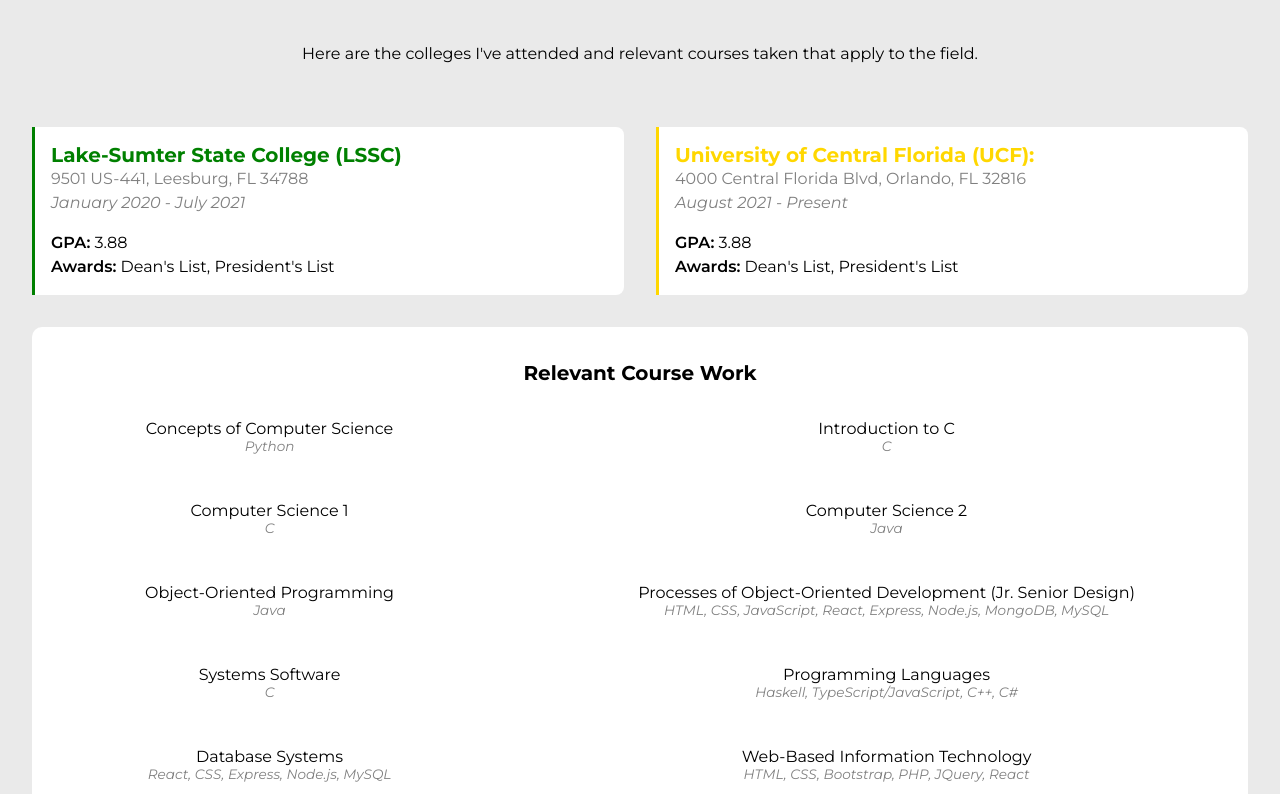
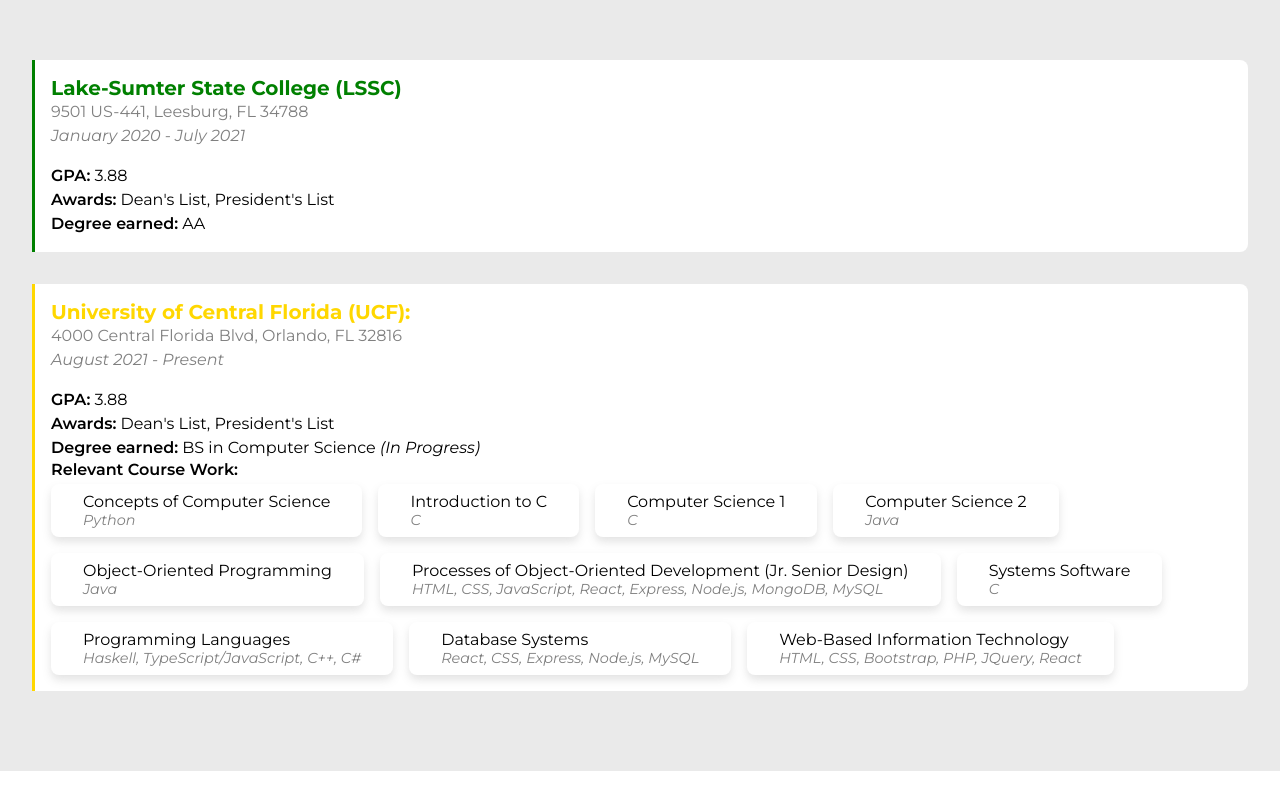
Before and after one commit to colinbillingsley/colinbillingsley.github.io, a React (Create React App) app in the folder frontend/: page / in a window 1280 px wide. Shown: the part 1606-2400 px from the top of the page. Built offline with nearby package versions, Linux system fonts and the light colour scheme.

Commit message:
reformatted education section and made navbar fixed for all screens

```diff
--- a/frontend/src/components/Education.js
+++ b/frontend/src/components/Education.js
@@ -11,6 +11,7 @@
                         <li className="uni-dates">January 2020 - July 2021</li>
                         <li className="uni-gpa"><span>GPA:</span> 3.88</li>
                         <li className="uni-awards"><span>Awards:</span> Dean's List, President's List</li>
+                        <li className="uni-degree"><span>Degree earned:</span> AA</li>
                     </ul>
                 </li>
                 <li className="ucf-list">
@@ -20,11 +21,11 @@
                         <li className="uni-dates">August 2021 - Present</li>
                         <li className="uni-gpa"><span>GPA:</span> 3.88</li>
                         <li className="uni-awards"><span>Awards:</span> Dean's List, President's List</li>
+                        <li className="uni-degree"><span>Degree earned:</span> BS in Computer Science <span>(In Progress)</span></li>
                     </ul>
-                </li>
-                <li className="relevant-courses-list">
-                    <span className="education-courses">Relevant Course Work</span>
-                    <ul className="relevant-courses-sublist">
+
+                    <span className="relevant-courses-title">Relevant Course Work:</span>
+                    <ul className="ucf-relevant-courses">
                         <li>Concepts of Computer Science
                             <p>Python</p>
                         </li>
--- a/frontend/src/components/Nav.js
+++ b/frontend/src/components/Nav.js
@@ -9,7 +9,7 @@
     };
 
     const changeColor = () => {
-        if (window.scrollY >= 400) {
+        if (window.scrollY >= 50) {
             setNavColor(true);
         } else {
             setNavColor(false);
--- a/frontend/src/index.css
+++ b/frontend/src/index.css
@@ -54,11 +54,14 @@
 styles for Nav.js
 ================================== */
 .nav-container {
+  position: fixed;
+  width: 100%;
   display: flex;
   justify-content: space-between;
   align-items: center;
   padding: 1.5em 1.25em;
   transition: all 0.3s;
+  z-index: 9999;
 }
 
 .nav-dark-bg {
@@ -204,9 +207,9 @@
 
 .education-lists-container {
   display: flex;
+  flex-direction: column;
   align-items: center;
   justify-content: center;
-  flex-wrap: wrap;
   gap: 2em;
 }
 
@@ -227,19 +230,24 @@
 }
 
 .uni-gpa span,
-.uni-awards span {
+.uni-awards span,
+.relevant-courses-title,
+.uni-degree span {
   font-weight: 600;
 }
 
-.education-courses {
-  font-weight: bold;
-  font-size: 1.25em;
-  line-height: 3;
+.uni-degree span:nth-child(2) {
+  font-weight: normal;
+  font-style: italic;
+}
+
+.relevant-courses-title {
+  display: block;
+  padding-bottom: 5px;
 }
 
 .lssc-list,
-.ucf-list,
-.relevant-courses-list {
+.ucf-list {
   text-align: center;
   background-color: white;
   padding: 1em;
@@ -249,15 +257,13 @@
 }
 
 .lssc-list:hover,
-.ucf-list:hover,
-.relevant-courses-list:hover {
+.ucf-list:hover {
   transform: translateY(-8px);
   cursor: default;
 }
 
 .lssc-list {
-  flex-basis: 400px;
-  flex-grow: 1;
+  width: 100%;
   text-align: left;
   border-left: 3px solid green;
   border-radius: 0 8px 8px 0;
@@ -265,8 +271,6 @@
 }
 
 .ucf-list {
-  flex-basis: 400px;
-  flex-grow: 1;
   text-align: left;
   border-radius: 0 8px 8px 0;
   border-left: 3px solid gold;
@@ -282,6 +286,29 @@
   color: gold;
 }
 
+.ucf-relevant-courses {
+  display: flex;
+  flex-wrap: wrap;
+  gap: 1em;
+}
+
+.ucf-relevant-courses li {
+  border-radius: 8px;
+  padding: 0.5em 2em;
+  box-shadow: 0 5px 8px rgba(128, 128, 128, 0.214);
+  transition: all 0.3s ease;
+}
+
+.ucf-relevant-courses li:hover {
+  transform: scale(1.05);
+}
+
+.ucf-relevant-courses li p {
+  font-size: 0.9em;
+  font-style: italic;
+  color: gray;
+}
+
 .ucf-list:hover,
 .lssc-list:hover {
   box-shadow: 0 5px 8px var(--courses-card-hover-color);
@@ -290,48 +317,6 @@
 .lssc-sublist li,
 .ucf-sublist li {
   line-height: 1.5;
-}
-
-.relevant-courses-list {
-  flex-basis: 1000px;
-  flex-grow: 3;
-  outline: 2px solid transparent;
-  outline-offset: 5px;
-  transition: all 0.3s ease;
-}
-
-.relevant-courses-list:hover {
-  box-shadow: 0 5px 8px var(--courses-card-hover-color);
-}
-
-.relevant-courses-sublist {
-  display: grid;
-  grid-template-columns: auto auto;
-  grid-template-rows: auto;
-  column-gap: 50px;
-  row-gap: 15px;
-  color: black;
-}
-
-.relevant-courses-sublist li {
-  padding: 1em;
-  background-color: white;
-  border-radius: 15px;
-  transition: all 0.3s ease;
-  width: fit-content;
-  margin: 0 auto;
-}
-
-.relevant-courses-sublist li:hover {
-  transform: translateY(-8px);
-  box-shadow: 0 10px 8px var(--courses-card-hover-color);
-}
-
-.relevant-courses-sublist li p {
-  text-align: center;
-  font-style: italic;
-  font-size: 0.85em;
-  color: gray;
 }
 
 /* ===============================
```
